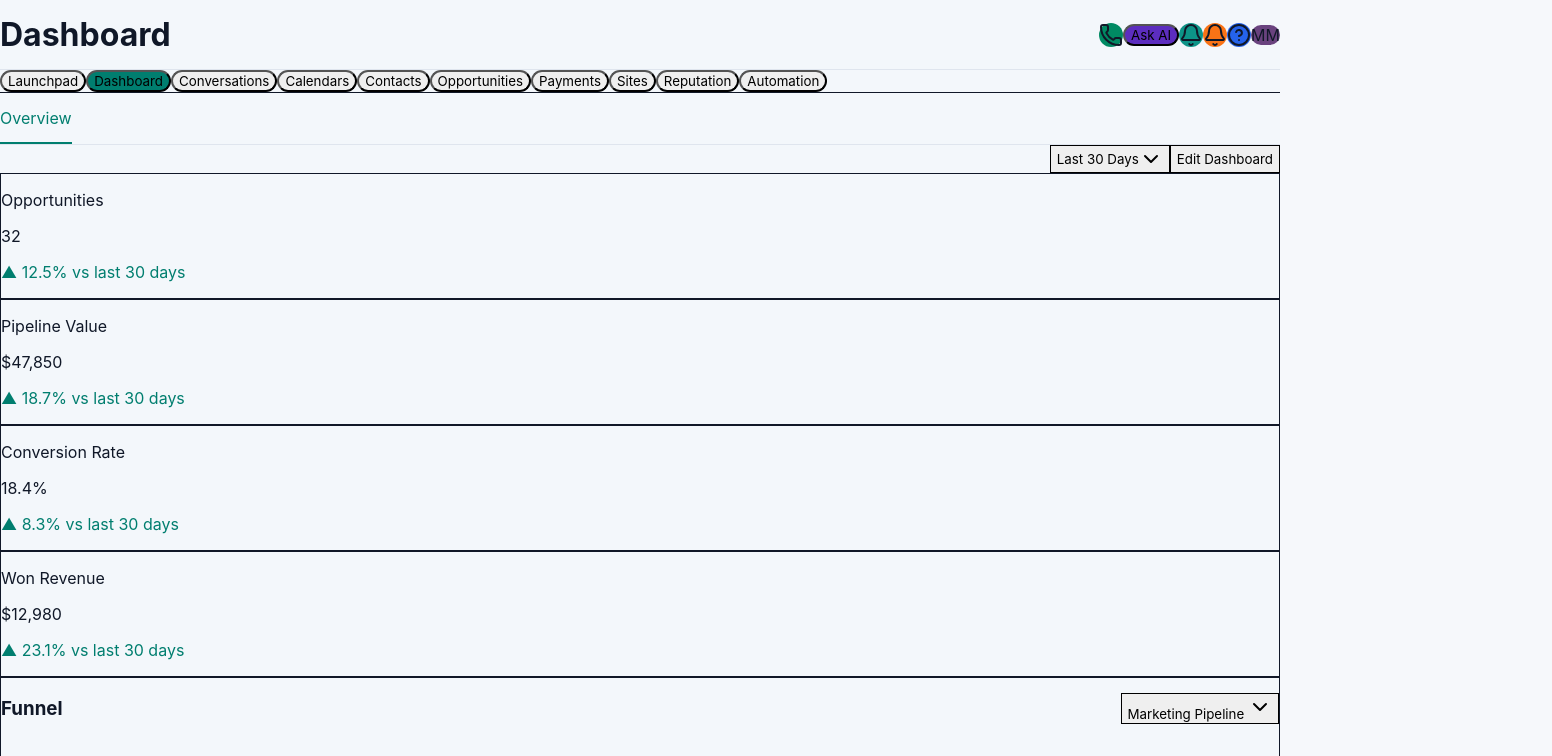
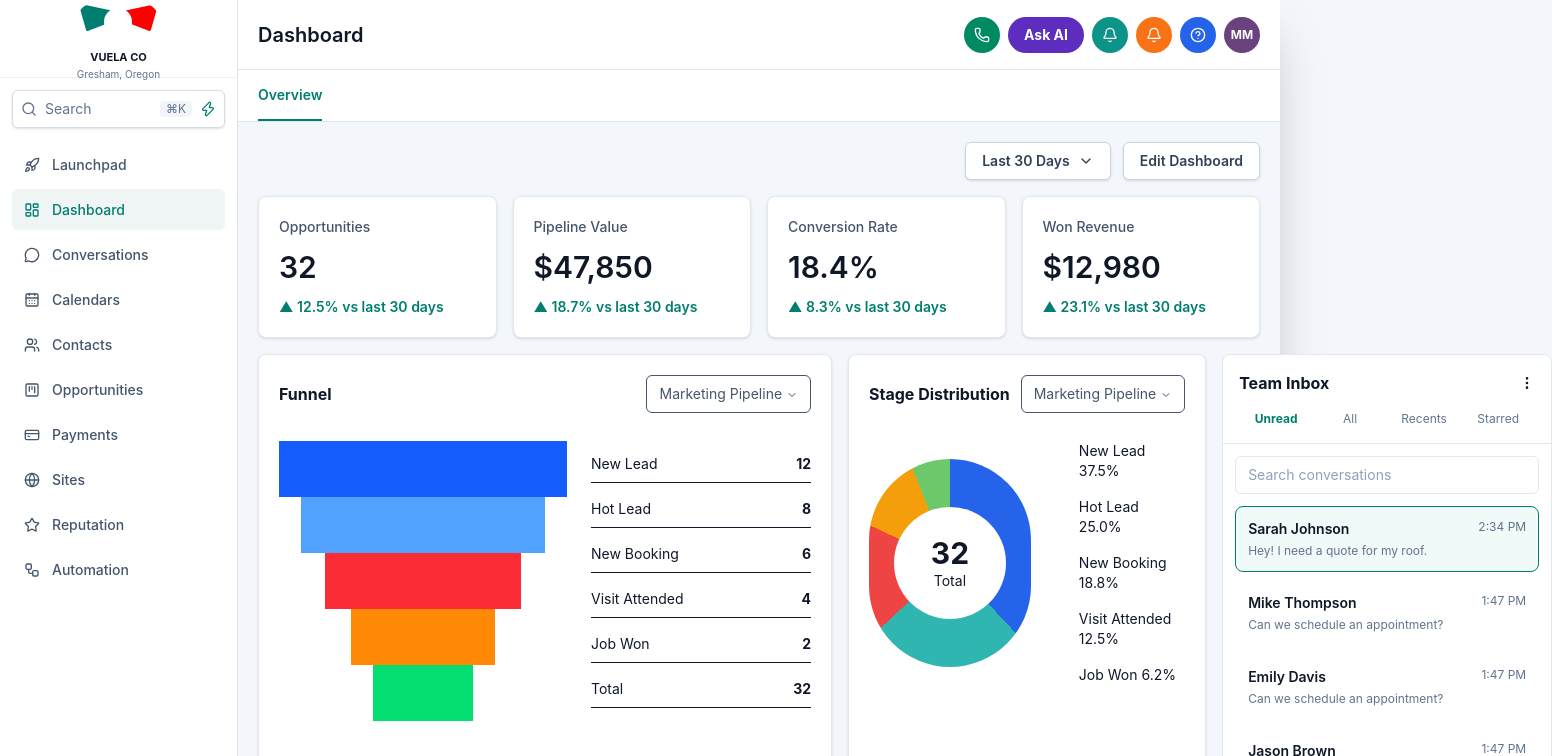
Before and after one commit to vuelacomarketing-dev/vuela-crm-demo, a React (Vite) app in the folder vuela-crm-demo/: page / in a window 1280 px wide. Shown: the top 756 px of the page, 1552 px wide, since content can reach past the window. Built offline with nearby package versions, Linux system fonts and the light colour scheme.

Commit message:
Update index.css

```diff
--- a/vuela-crm-demo/src/index.css
+++ b/vuela-crm-demo/src/index.css
@@ -1,7 +1,15 @@
-@tailwind base;
-@tailwind components;
-@tailwind utilities;
+@import "tailwindcss";
 
-* { box-sizing: border-box; }
-body { margin: 0; font-family: Inter, ui-sans-serif, system-ui, -apple-system, BlinkMacSystemFont, "Segoe UI", sans-serif; background: #f6f8fb; }
-button { font-family: inherit; }
+* {
+  box-sizing: border-box;
+}
+
+body {
+  margin: 0;
+  font-family: Inter, ui-sans-serif, system-ui, -apple-system, BlinkMacSystemFont, "Segoe UI", sans-serif;
+  background: #f3f7fb;
+}
+
+button {
+  font-family: inherit;
+}
```
